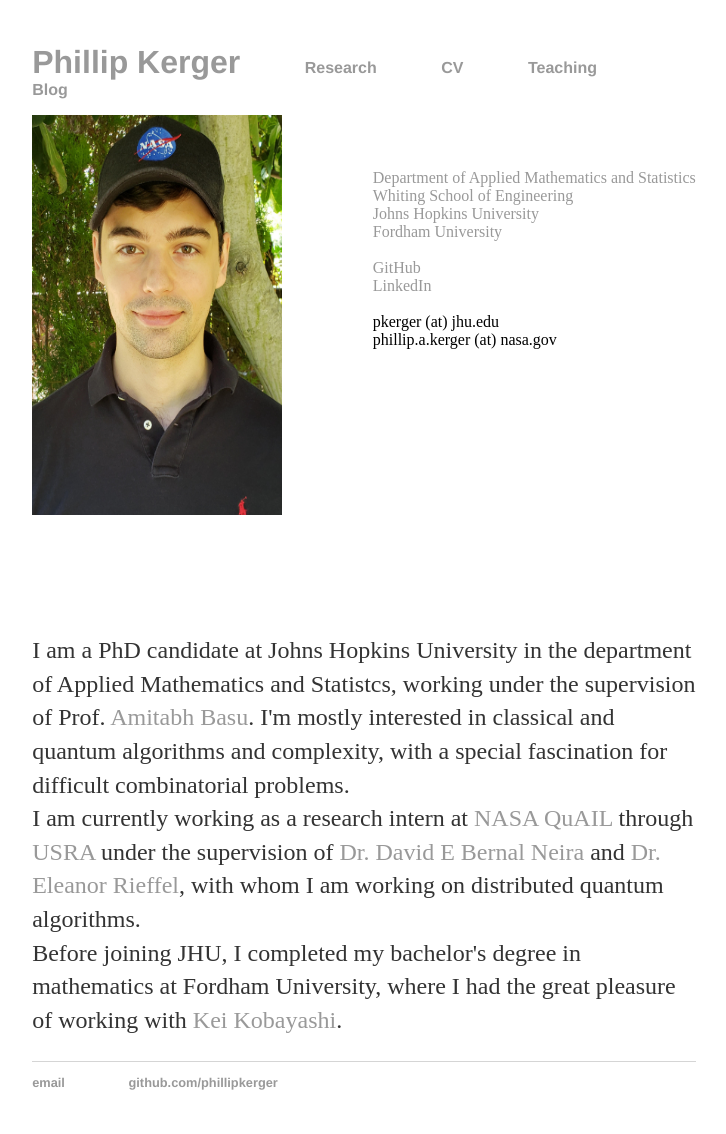
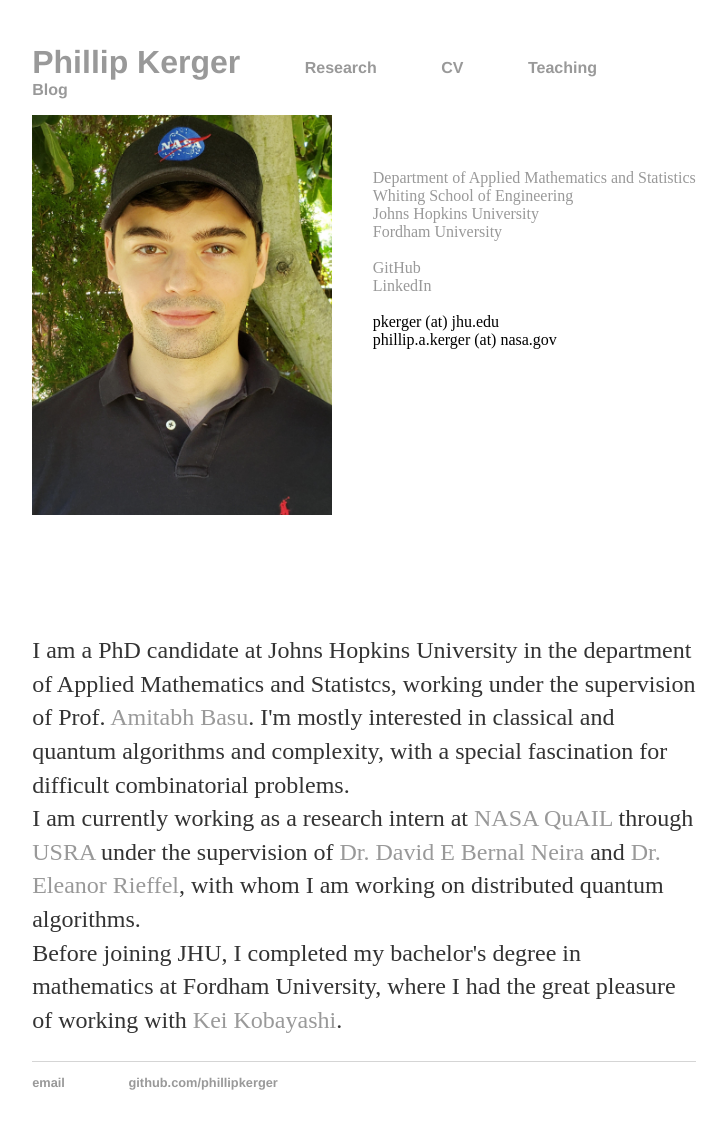
Before and after one commit to PhillipKerger/phillipkerger.github.io, a Jekyll site: the page built from index.html, in a window 1280 px wide. Shown: the whole page, without its empty margins (276-1002 px from the left). Built offline with Jekyll 4.4.1, drawn with Linux system fonts in a browser that asks for light colours.

Commit message:
Update index.html

```diff
--- a/index.html
+++ b/index.html
@@ -6,7 +6,7 @@
 
 <div class="row-fluid">
 
-		<div style="text-align:left"><img src="nasa hat photo.jpg" style="width:250px;height:400px;">
+		<div style="text-align:left"><img src="nasa hat photo.jpg" style="width:300px;height:400px;">
 
 		<div style = "float: right">
 			<br>
```
